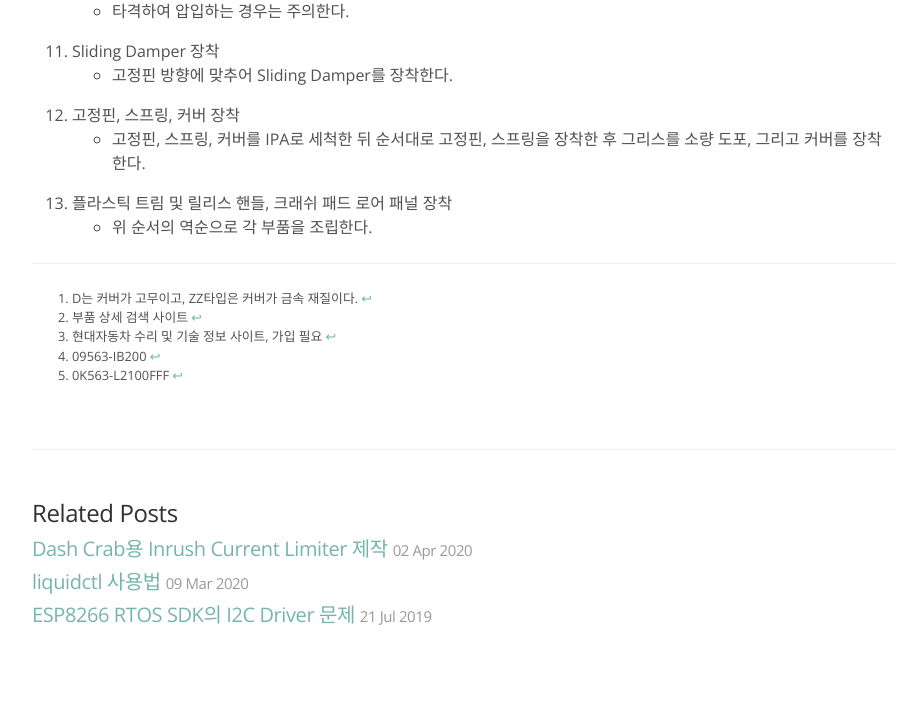
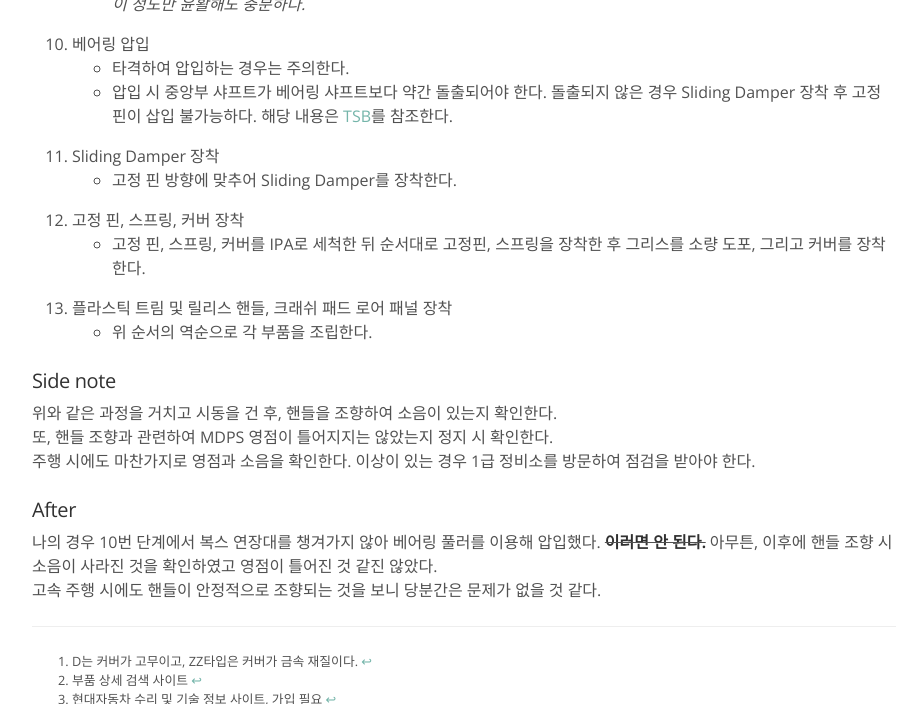
Before and after one commit to ritaru/ritaru.github.io, a Jekyll site: the page built from _posts/2023-01-11-Hyundai-MDPS-Small-Bearing.markdown, in a window 1280 px wide and 900 px high, scrolled down 6230 px, cut to the strip 196-900 px from the top of the window. Shown: the whole strip, without its empty margins (176-1098 px from the left). Built offline with Jekyll 4.4.1, drawn with Linux system fonts in a browser that asks for light colours; some web fonts are replaced; before the commit the page ends 7101 px from its top, so only the background shows below that; some of the changed text lies outside the part shown.

Commit message:
MDPS 게시물 수정

```diff
--- a/_posts/2023-01-11-Hyundai-MDPS-Small-Bearing.markdown
+++ b/_posts/2023-01-11-Hyundai-MDPS-Small-Bearing.markdown
@@ -26,10 +26,11 @@
 
 | 품목명 | 수량 | 링크 | 비고 |
 | :---: | :---: | :---: | :---: |
-| 복스 핸들 3/8" | 1 |  | 시중품 어떤 것이든 사용 가능.<br />망치 대용으로 사용해야 할 수도 있으니 튼튼한 것으로. |
-| 복스 소켓 | 1 | | 시중품 어떤 것이든 사용 가능. 8~10mm 중 택1.<br />608ZZ의 경우 전용 특수공구[^4]가 없을 경우 사용한다. |
-| 육각 렌치 | 1 | | 시중품 어떤 것이든 사용 가능. |
-| 실리콘 그리스 | 1 | [Super Lube Silicon Grease](https://smartstore.naver.com/yc0944/products/7223498671) | Silicon Grease 사용 필수.<br />보통 신에츠社 제품을 많이 사용. |
+| 복스 핸들 3/8" | 1 |  | 망치 대용으로 사용해야 할 수도 있으니 튼튼한 것으로. |
+| 복스 소켓 | 1 | | 10mm 이상.<br />608ZZ의 경우 전용 특수공구[^4]가 없을 경우 사용한다. |
+| 복스 연장대 | 1 | | 너무 긴 것이 아니면 된다.<br />소켓의 경우 짧으므로 타격 시 어려움이 있어 사용한다. |
+| 육각 렌치 | 1 | | 추후 사이즈 추가 예정. |
+| 실리콘 그리스 | 1 | [Super Lube Silicon Grease](https://smartstore.naver.com/yc0944/products/7223498671) | Silicon Grease 사용 필수.<br />보통 신에츠社 제품을 많이 사용.<br />나의 경우 SKF社의 Silicon Grease를 사용했다. |
 | MDPS 스몰 베어링 풀러 | 1 | [네이버 스토어](https://smartstore.naver.com/s09com/products/6696618258) | 베어링 풀러의 경우 626/608 모두 사용 가능. |
 | 자석 자바라 | 1 | [네이버 스토어](https://smartstore.naver.com/s09com/products/2001512169) | 고정 스프링, 핀을 빼기 위해 필요.<br />필수는 아니나 있으면 좋음 |
 | SKF 608ZZ/C3 | 1 | [네이버 스토어](https://smartstore.naver.com/wibearings/products/6159809135) | C3 이상 사용할 것, Axial Load가 있을 수 있음.<br />일본산 베어링 역시 마찬가지로 짧은 수명이 보고됨. |
@@ -109,12 +110,23 @@
         *이 정도만 윤활해도 충분하다.*
 10. 베어링 압입
     - 타격하여 압입하는 경우는 주의한다.
+    - 압입 시 중앙부 샤프트가 베어링 샤프트보다 약간 돌출되어야 한다. 돌출되지 않은 경우 Sliding Damper 장착 후 고정 핀이 삽입 불가능하다. 해당 내용은 [TSB](https://static.nhtsa.gov/odi/tsbs/2022/MC-10215599-0001.pdf)를 참조한다.
 11. Sliding Damper 장착
-    - 고정핀 방향에 맞추어 Sliding Damper를 장착한다.
-12. 고정핀, 스프링, 커버 장착
-    - 고정핀, 스프링, 커버를 IPA로 세척한 뒤 순서대로 고정핀, 스프링을 장착한 후 그리스를 소량 도포, 그리고 커버를 장착한다.
+    - 고정 핀 방향에 맞추어 Sliding Damper를 장착한다.
+12. 고정 핀, 스프링, 커버 장착
+    - 고정 핀, 스프링, 커버를 IPA로 세척한 뒤 순서대로 고정핀, 스프링을 장착한 후 그리스를 소량 도포, 그리고 커버를 장착한다.
 13. 플라스틱 트림 및 릴리스 핸들, 크래쉬 패드 로어 패널 장착
     - 위 순서의 역순으로 각 부품을 조립한다.
+
+### Side note
+위와 같은 과정을 거치고 시동을 건 후, 핸들을 조향하여 소음이 있는지 확인한다.
+또, 핸들 조향과 관련하여 MDPS 영점이 틀어지지는 않았는지 정지 시 확인한다.
+주행 시에도 마찬가지로 영점과 소음을 확인한다. 이상이 있는 경우 1급 정비소를 방문하여 점검을 받아야 한다.
+
+### After
+나의 경우 10번 단계에서 복스 연장대를 챙겨가지 않아 베어링 풀러를 이용해 압입했다. ~~**이러면 안 된다.**~~
+아무튼, 이후에 핸들 조향 시 소음이 사라진 것을 확인하였고 영점이 틀어진 것 같진 않았다.
+고속 주행 시에도 핸들이 안정적으로 조향되는 것을 보니 당분간은 문제가 없을 것 같다.
 
 <style>
 .footnotes {
```
